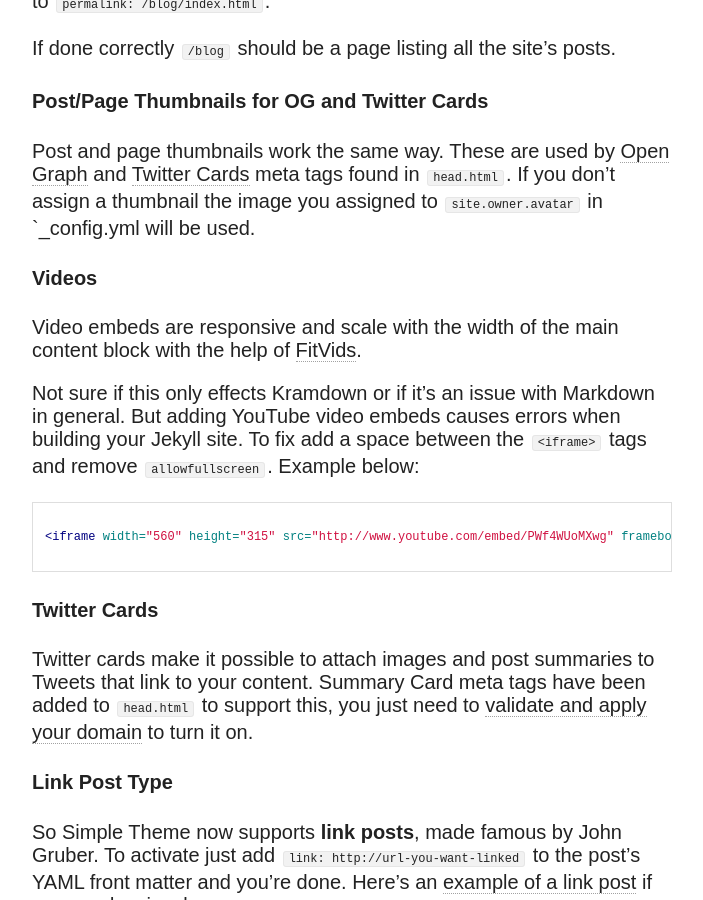
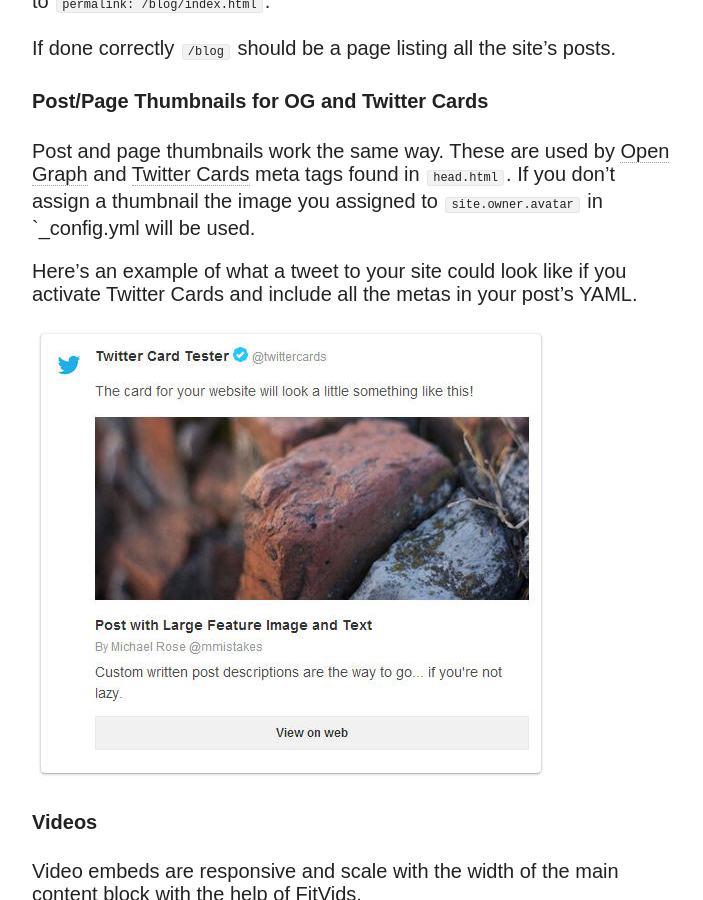
Before and after one commit to strongriley/parker-technical-sales, a Jekyll site: the page built from theme-setup.md, in a window 1280 px wide and 900 px high, scrolled down 4247 px. Shown: the whole window, without its empty margins (288-991 px from the left). Built offline with Jekyll 4.4.1, drawn with Linux system fonts in a browser that asks for light colours; nearby versions of some CDN libraries.

Commit message:
Update Twitter Cards documentation

```diff
--- a/theme-setup.md
+++ b/theme-setup.md
@@ -129,6 +129,10 @@ If done correctly `/blog` should be a page listing all the site's posts.
 
 Post and page thumbnails work the same way. These are used by [Open Graph](https://developers.facebook.com/docs/opengraph/) and [Twitter Cards](https://dev.twitter.com/docs/cards) meta tags found in `head.html`. If you don't assign a thumbnail the image you assigned to `site.owner.avatar` in `_config.yml will be used.
 
+Here's an example of what a tweet to your site could look like if you activate Twitter Cards and include all the metas in your post's YAML.
+
+![Twitter Card summary large image screenshot]({{ site.url }}/images/twitter-card-summary-large-image.jpg)
+
 #### Videos
 
 Video embeds are responsive and scale with the width of the main content block with the help of [FitVids](http://fitvidsjs.com/).
```
Also changed, not shown: README.md, images/twitter-card-summary-large-image.jpg (added).
